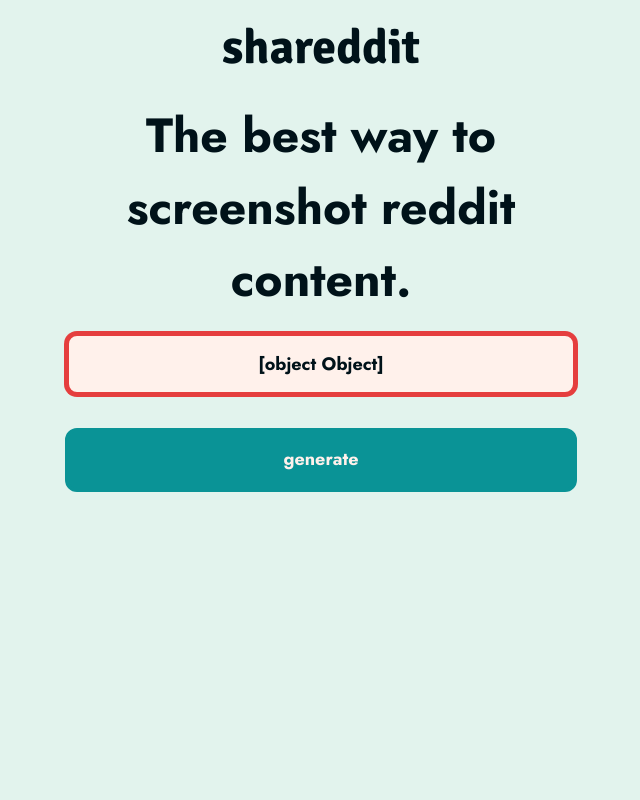
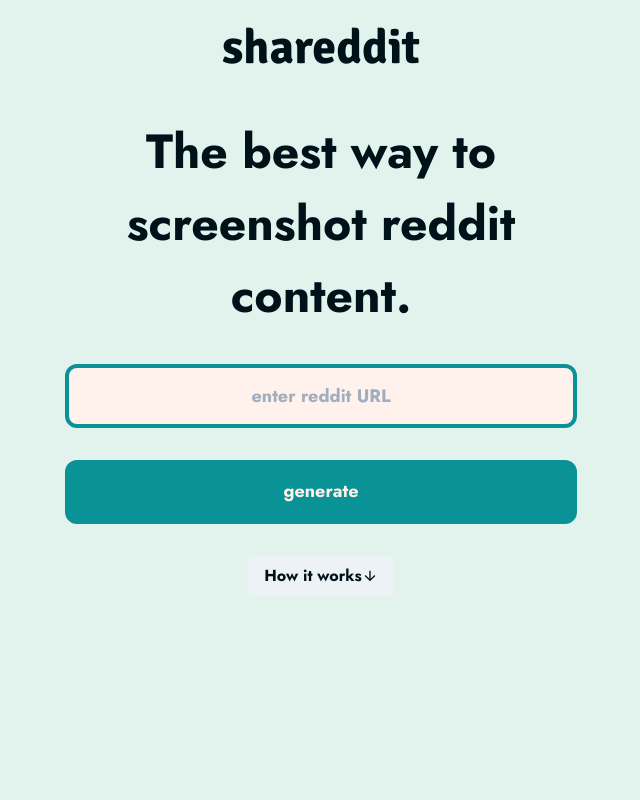
Before and after one commit to yountdev/threadshot, a React (Create React App) app: page / in a window 1280 px wide. Shown: the top 800 px of the page, without its empty margins (319-959 px from the left). Built offline with nearby package versions, Linux system fonts and the light colour scheme.

Commit message:
No more form validation

```diff
--- a/package.json
+++ b/package.json
@@ -15,7 +15,6 @@
     "@types/node": "^12.20.14",
     "@types/react": "^16.14.8",
     "@types/react-dom": "^16.9.13",
-    "formik": "^2.2.9",
     "framer-motion": "^4.1.17",
     "react": "^17.0.2",
     "react-dom": "^17.0.2",
@@ -23,8 +22,7 @@
     "react-icons": "^3.11.0",
     "react-scripts": "4.0.3",
     "typescript": "^3.9.9",
-    "web-vitals": "^0.2.4",
-    "yup": "^0.32.9"
+    "web-vitals": "^0.2.4"
   },
   "scripts": {
     "start": "react-scripts start",
--- a/src/components/GenerateButton.tsx
+++ b/src/components/GenerateButton.tsx
@@ -1,12 +1,9 @@
 import React from "react";
 import { Button } from "@chakra-ui/react";
-import { FieldProps, getIn } from "formik";
 
-export const GenerateButton: React.FC<FieldProps> = ({
-  field,
-  form,
-  ...props
-}) => {
+interface GenerateButtonProps {}
+
+export const GenerateButton: React.FC<GenerateButtonProps> = ({}) => {
   return (
     <Button
       size="lg"
--- a/src/components/LinkForm.tsx
+++ b/src/components/LinkForm.tsx
@@ -1,50 +1,26 @@
 import React from "react";
-import { Button, Box } from "@chakra-ui/react";
-import { Formik, Field, Form, FormikProvider, useFormik } from "formik";
-import * as yup from "yup";
+import { VStack, Text, Button } from "@chakra-ui/react";
 
 import { GenerateButton } from "./GenerateButton";
 import { RedditLinkInput } from "./RedditLinkInput";
+import { SharedditLogo } from "./SharedditLogo";
 import { ArrowDownIcon } from "@chakra-ui/icons";
 
-export const LinkForm: React.FC = (props) => {
-  const formik = useFormik({
-    initialValues: {
-      link: "",
-    },
-    onSubmit: ({ link }) => {},
-  });
+interface LinkFormProps {}
 
-  const schema = yup.object({
-    link: yup
-      .string()
-      .required()
-      .matches(
-        /reddit\.[a-zA-Z0-9()]{1,6}\b([-a-zA-Z0-9()@:%_\+.~#?&//=]*)/,
-        "Must be a reddit URL"
-      ),
-  });
-
+export const LinkForm: React.FC<LinkFormProps> = ({}) => {
   return (
-    <Box width="100%">
-      <FormikProvider value={formik}>
-        <Formik
-          validationSchema={schema}
-          initialValues={{ link: "" }}
-          onSubmit={() => {}}
-        >
-          {() => (
-            <Form>
-              <Field name="link" component={RedditLinkInput}></Field>
-              <Field name="submit" component={GenerateButton}></Field>
-            </Form>
-          )}
-        </Formik>
-        <Button marginTop="100%">
-          How it works
-          {<ArrowDownIcon />}
-        </Button>
-      </FormikProvider>
-    </Box>
+    <VStack maxW="lg" marginX="auto" spacing={8}>
+      <SharedditLogo />
+      <Text fontSize="5xl" fontWeight="semibold">
+        The best way to screenshot reddit content.
+      </Text>
+      <RedditLinkInput />
+      <GenerateButton />
+      <Button marginTop="100%">
+        How it works
+        {<ArrowDownIcon />}
+      </Button>
+    </VStack>
   );
 };
--- a/src/components/RedditLinkInput.tsx
+++ b/src/components/RedditLinkInput.tsx
@@ -1,30 +1,9 @@
-import React, { useEffect, useState } from "react";
-import { Input, useToast } from "@chakra-ui/react";
-import { FieldProps, getIn, useField } from "formik";
+import React from "react";
+import { Input } from "@chakra-ui/react";
 
-export const RedditLinkInput: React.FC<FieldProps> = ({
-  label,
-  helpText,
-  ...props
-}) => {
-  const [field, meta] = useField(props);
-  const [didFocus, setDidFocus] = useState(false);
-  const handleFocus = () => setDidFocus(true);
-  const showFeedback =
-    (!!didFocus && field.value.trim().length > 2) || meta.touched;
+interface RedditLinkInputProps {}
 
-  const toast = useToast();
-
-  if (showFeedback) {
-    toast({
-      id: "form-validation",
-      status: "error",
-      title: helpText,
-      duration: 3000,
-      isClosable: true,
-    });
-  }
-
+export const RedditLinkInput: React.FC<RedditLinkInputProps> = ({}) => {
   return (
     <Input
       size="lg"
@@ -33,18 +12,12 @@ export const RedditLinkInput: React.FC<FieldProps> = ({
       backgroundColor="brand.input"
       textAlign="center"
       fontWeight="semibold"
-      marginBottom="var(--chakra-space-8)"
       border="4px"
       borderColor="brand.highlights"
       borderRadius="12px"
       colorScheme="button"
       _hover={{ borderColor: "button.600" }}
       _focus={{ borderColor: "brand.focus" }}
-      errorBorderColor="red.500"
-      isInvalid={showFeedback}
-      onFocus={handleFocus}
-      {...field}
-      {...props}
     ></Input>
   );
 };
--- a/src/views/Home.tsx
+++ b/src/views/Home.tsx
@@ -1,9 +1,8 @@
 import React from "react";
-import { Box, Grid, Text, VStack } from "@chakra-ui/react";
+import { Box, Grid } from "@chakra-ui/react";
 import Helmet from "react-helmet";
 
 import { LinkForm } from "../components/LinkForm";
-import { SharedditLogo } from "../components/SharedditLogo";
 
 interface HomeProps {}
 
@@ -15,13 +14,7 @@ export const Home: React.FC<HomeProps> = ({}) => {
         <title>shareddit</title>
       </Helmet>
       <Grid minH="100vh" p={3}>
-        <VStack maxW="lg" marginX="auto" spacing={4}>
-          <SharedditLogo />
-          <Text fontSize="5xl" fontWeight="semibold">
-            The best way to screenshot reddit content.
-          </Text>
-          <LinkForm />
-        </VStack>
+        <LinkForm />
       </Grid>
     </Box>
   );
```
Also changed, not shown: 1 other file (tests, documents, lock files or other folders).
